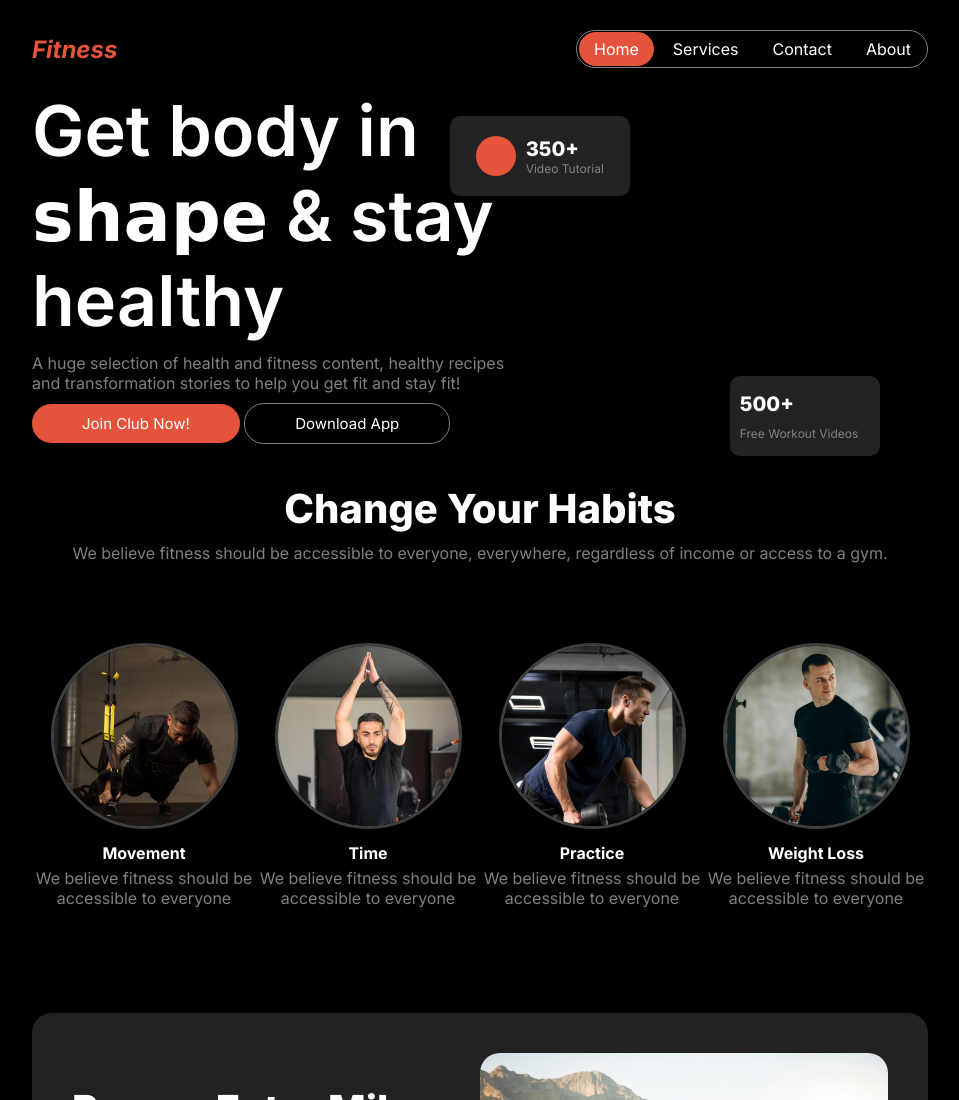
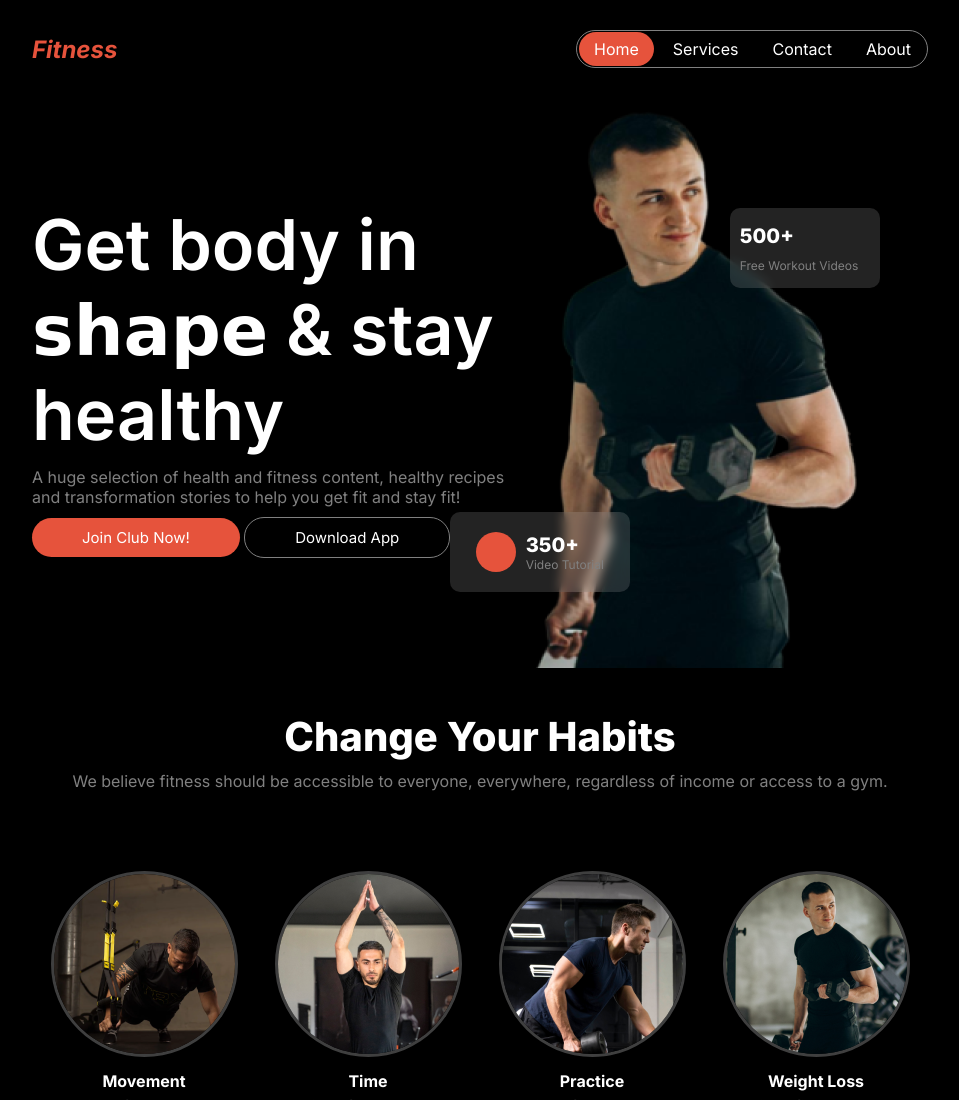
Before and after one commit to ashibullah/Ph-assignment-2, a plain HTML site: page index.html in a window 1280 px wide. Shown: the top 1100 px of the page, without its empty margins (160-1119 px from the left). Drawn offline with Linux system fonts and the light colour scheme; the site is published under a folder, as on GitHub Pages, so addresses that start at the root find nothing; a web font is replaced by a local one.

Commit message:
Fixed picture deploying

```diff
--- a/index.html
+++ b/index.html
@@ -39,7 +39,7 @@
 
             </div>
             <div class="hero-img-holder">
-                <img src="/images/Images 2.png" alt="">
+                <img src="images/Images 2.png" alt="">
                 <div class="boxes">
                     <div>
                         <div class="circle"></div>
```
